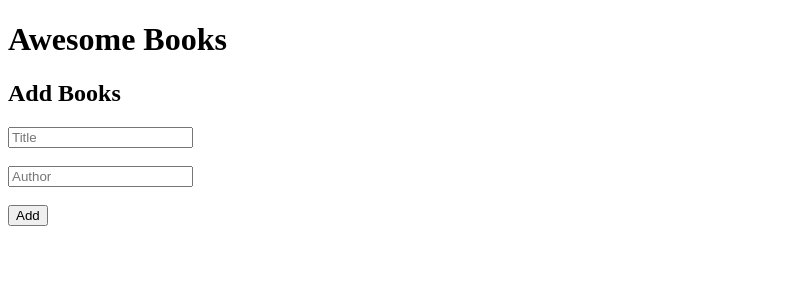
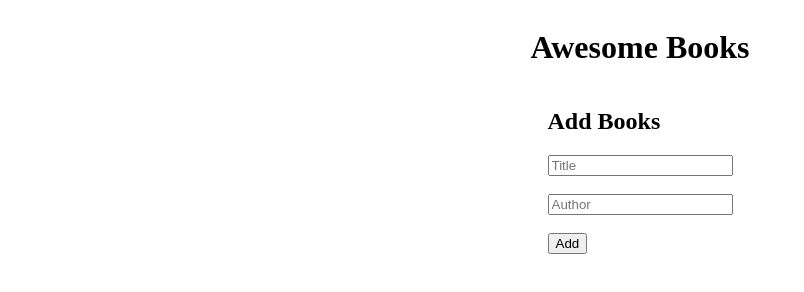
Before and after one commit to amanuelbelete95/awesome-books, a website: page index.html in a window 1280 px wide. Shown: the whole page, without its empty margins (0-804 px from the left). Drawn offline with Linux system fonts and the light colour scheme.

Commit message:
Add style to the file

```diff
--- a/style.css
+++ b/style.css
@@ -1,3 +1,10 @@
+.container {
+  display: flex;
+  flex-direction: column;
+  justify-content: center;
+  align-items: center;
+}
+
 hr {
   height: 2px;
   background-color: gray;
```
